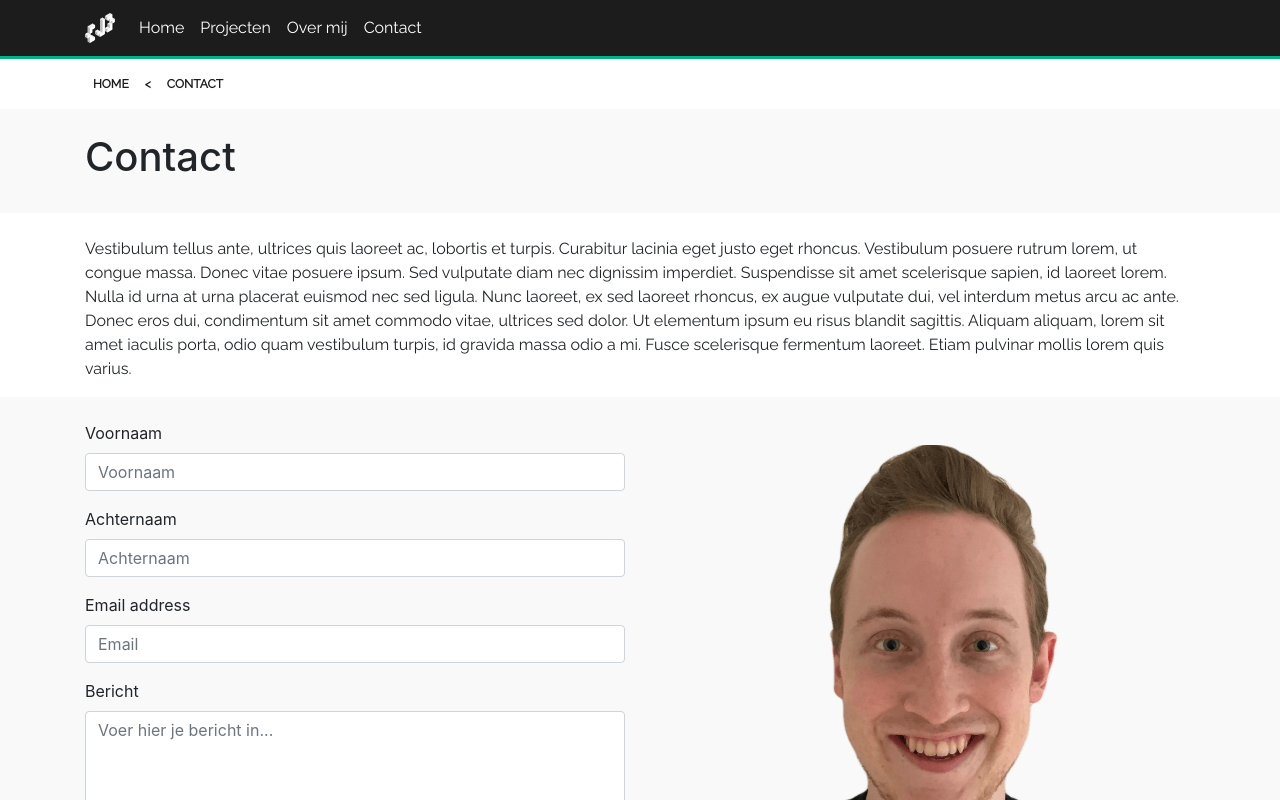
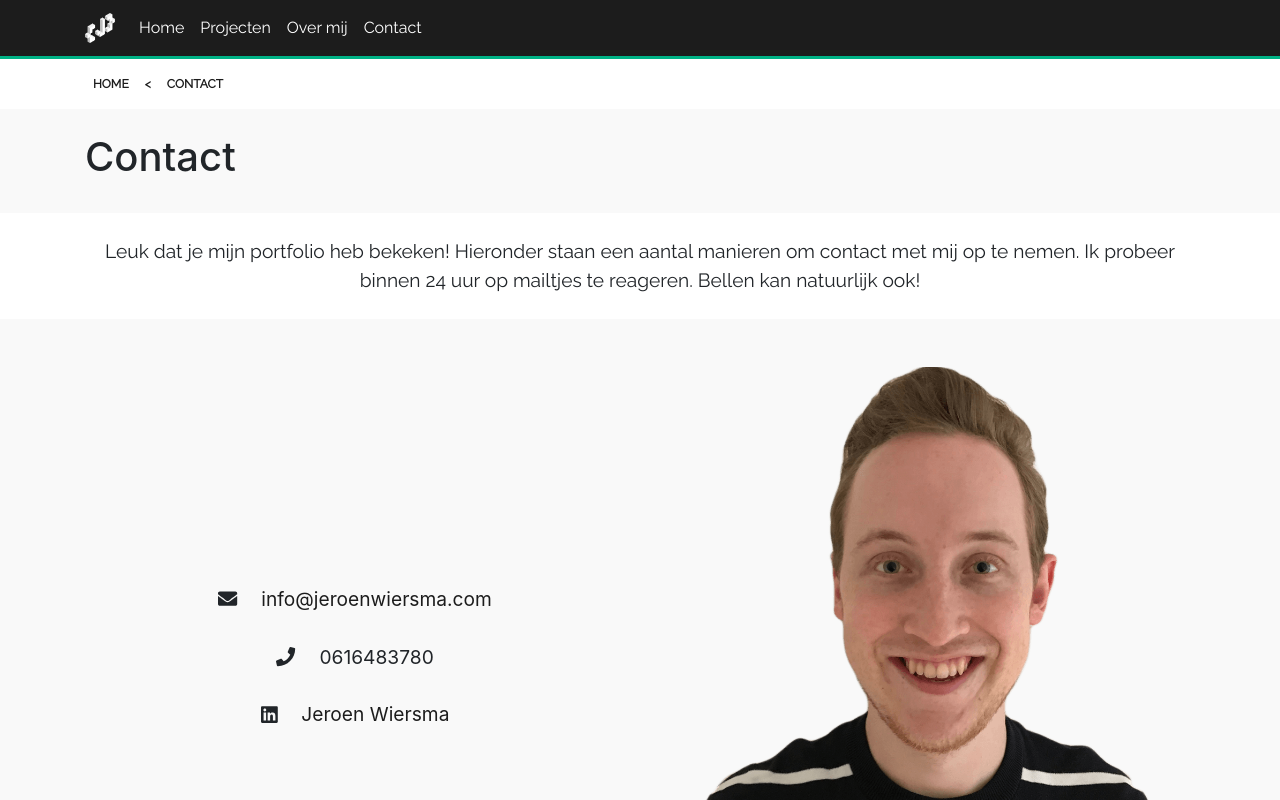
Before and after one commit to JeroenWGG/Portfolio, a React (Create React App) app: page /contact in a window 1280 px wide. Shown: the top 800 px of the page. Built offline with nearby package versions, Linux system fonts and the light colour scheme; what react-pose would draw is missing.

Commit message:
scrapped contactform and finished contact page

```diff
--- a/package.json
+++ b/package.json
@@ -4,9 +4,11 @@
   "private": true,
   "dependencies": {
     "@fortawesome/fontawesome-svg-core": "^1.2.25",
+    "@fortawesome/free-brands-svg-icons": "^5.11.2",
     "@fortawesome/free-solid-svg-icons": "^5.11.2",
     "@fortawesome/react-fontawesome": "^0.1.7",
     "bootstrap": "^4.3.1",
+    "formik": "^2.0.4",
     "i": "^0.3.6",
     "luxy.js": "^0.1.0",
     "react": "^16.10.2",
@@ -14,7 +16,8 @@
     "react-dom": "^16.10.2",
     "react-pose": "^4.0.9",
     "react-router-dom": "^5.1.2",
-    "react-scripts": "3.2.0"
+    "react-scripts": "3.2.0",
+    "yup": "^0.27.0"
   },
   "scripts": {
     "start": "react-scripts start",
--- a/src/components/Contact.jsx
+++ b/src/components/Contact.jsx
@@ -7,6 +7,9 @@ import Button from "react-bootstrap/Button";
 import Image from "react-bootstrap/Image";
 import Title from "./Title";
 import Breadcrumbs from "./Breadcrumbs";
+import { FontAwesomeIcon } from "@fortawesome/react-fontawesome";
+import { faEnvelope, faPhone } from "@fortawesome/free-solid-svg-icons";
+import { faLinkedin } from "@fortawesome/free-brands-svg-icons";
 
 class Contact extends Component {
   constructor(props) {
@@ -33,22 +36,13 @@ class Contact extends Component {
         <Breadcrumbs data={this.state.breadcrumbs} />
         <Title name="Contact" />
         <Container>
-          <Row>
-            <Col>
+          <Row className="pb-2">
+            <Col className="contactDetails">
               <p>
-                Vestibulum tellus ante, ultrices quis laoreet ac, lobortis et
-                turpis. Curabitur lacinia eget justo eget rhoncus. Vestibulum
-                posuere rutrum lorem, ut congue massa. Donec vitae posuere
-                ipsum. Sed vulputate diam nec dignissim imperdiet. Suspendisse
-                sit amet scelerisque sapien, id laoreet lorem. Nulla id urna at
-                urna placerat euismod nec sed ligula. Nunc laoreet, ex sed
-                laoreet rhoncus, ex augue vulputate dui, vel interdum metus arcu
-                ac ante. Donec eros dui, condimentum sit amet commodo vitae,
-                ultrices sed dolor. Ut elementum ipsum eu risus blandit
-                sagittis. Aliquam aliquam, lorem sit amet iaculis porta, odio
-                quam vestibulum turpis, id gravida massa odio a mi. Fusce
-                scelerisque fermentum laoreet. Etiam pulvinar mollis lorem quis
-                varius.
+                Leuk dat je mijn portfolio heb bekeken! Hieronder staan een
+                aantal manieren om contact met mij op te nemen. Ik probeer
+                binnen 24 uur op mailtjes te reageren. Bellen kan natuurlijk
+                ook!
               </p>
             </Col>
           </Row>
@@ -56,32 +50,28 @@ class Contact extends Component {
         <div className="greyContainer pt-4">
           <Container>
             <Row>
-              <Col>
-                <Form>
-                  <Form.Group controlId="formBasicFirstName">
-                    <Form.Label>Voornaam</Form.Label>
-                    <Form.Control type="text" placeholder="Voornaam" />
-                  </Form.Group>
-                  <Form.Group controlId="formBasicLastName">
-                    <Form.Label>Achternaam</Form.Label>
-                    <Form.Control type="text" placeholder="Achternaam" />
-                  </Form.Group>
-                  <Form.Group controlId="formBasicEmail">
-                    <Form.Label>Email address</Form.Label>
-                    <Form.Control type="email" placeholder="Email" />
-                  </Form.Group>
-                  <Form.Group controlId="exampleForm.ControlTextarea1">
-                    <Form.Label>Bericht</Form.Label>
-                    <Form.Control
-                      as="textarea"
-                      rows="5"
-                      placeholder="Voer hier je bericht in..."
-                    />
-                  </Form.Group>
-                  <Button variant="primary" type="submit" size="lg" block>
-                    Bericht versturen
-                  </Button>
-                </Form>
+              <Col lg={6} className="contactDetails">
+                {" "}
+                <div>
+                  <FontAwesomeIcon className="mr-4" icon={faEnvelope} />
+                  <a href="mailto:info@jeroenwiersma.com">
+                    info@jeroenwiersma.com
+                  </a>
+                </div>
+                <div>
+                  <br></br> <FontAwesomeIcon className="mr-4" icon={faPhone} />
+                  0616483780<br></br>
+                  <br></br>
+                </div>
+                <div>
+                  <FontAwesomeIcon className="mr-4" icon={faLinkedin} />
+                  <a
+                    className="links"
+                    href="https://www.linkedin.com/in/jeroen-wiersma-840748120/"
+                  >
+                    Jeroen Wiersma
+                  </a>
+                </div>
               </Col>
               <Col md={12} lg={6} className="mt-4">
                 <Image className="contactImage" src="/img/uitsnedenklein.png" />
--- a/src/components/Overmij.jsx
+++ b/src/components/Overmij.jsx
@@ -40,24 +40,20 @@ class Skills extends Component {
         { id: 11, name: "Adobe Illustrator", number: "75" },
         { id: 12, name: "Adobe Photoshop", number: "75" },
         { id: 13, name: "Adobe After Effects", number: "75" },
-        { id: 14, name: "Design Thinking", number: "75" }
+        { id: 14, name: "Adobe XD", number: "100" },
+        { id: 15, name: "Design Thinking", number: "75" }
       ],
       marketing: [
-        { id: 10, name: "Adobe Indesign", number: "75" },
-        { id: 11, name: "Adobe Illustrator", number: "75" },
-        { id: 12, name: "Adobe Photoshop", number: "75" },
-        { id: 13, name: "Adobe After Effects", number: "75" },
-        { id: 14, name: "Design Thinking", number: "75" },
-        { id: 15, name: "Google Analytics", number: "100" },
-        { id: 16, name: "Google Tag Manager", number: "75" },
-        { id: 17, name: "Google Optimize", number: "100" },
-        { id: 18, name: "Google Spreadsheets", number: "100" },
-        { id: 19, name: "Google Docs", number: "100" },
-        { id: 20, name: "Google Slides", number: "100" }
+        { id: 16, name: "Google Analytics", number: "100" },
+        { id: 17, name: "Google Tag Manager", number: "75" },
+        { id: 18, name: "Google Optimize", number: "100" },
+        { id: 19, name: "Google Spreadsheets", number: "100" },
+        { id: 20, name: "Google Docs", number: "100" },
+        { id: 21, name: "Google Slides", number: "100" }
       ],
       talen: [
-        { id: 21, name: "Nederlands", number: "100" },
-        { id: 22, name: "Engels", number: "75" }
+        { id: 22, name: "Nederlands", number: "100" },
+        { id: 23, name: "Engels", number: "75" }
       ]
     };
   }
@@ -71,40 +67,27 @@ class Skills extends Component {
             <Col xs={12} sm={6}>
               <ZoomImg src="/img/AboutJeroen.png" />
               <p className="mt-4">
-                Quisque tincidunt mauris iaculis, suscipit tellus sed, porta
-                nisi. Orci varius natoque penatibus et magnis dis parturient
-                montes, nascetur ridiculus mus. Donec at metus tellus. Mauris
-                sed accumsan ex. Orci varius natoque penatibus et magnis dis
-                parturient montes, nascetur ridiculus mus. Nulla consectetur,
-                sapien nec consectetur fermentum, arcu libero suscipit turpis,
-                id pretium leo metus nec turpis. Maecenas elementum metus neque,
-                id commodo risus placerat non. Pellentesque risus sapien,
-                placerat id semper hendrerit, facilisis et mauris. Aenean dolor
-                enim, sagittis et dolor eu, interdum faucibus velit. Vestibulum
-                ante ipsum primis in faucibus orci luctus et ultrices posuere
-                cubilia Curae; Aliquam varius ex at odio commodo, id porttitor
-                dui rhoncus. Curabitur quis scelerisque elit. Cras vehicula
-                augue vel turpis varius, sit amet tincidunt lacus eleifend.
-                Aliquam ut nisl tortor. Vivamus non tortor tempus, vehicula
-                velit eget, dignissim dui.
+                Mijn naam is Jeroen Wiersma. Ik ben 24 jaar oud en woon samen
+                met mijn vriendin in Houten. Mensen beschrijven mij meestal als
+                sociaal, enthousiast, doorzetter, creatief en gestructureerd.
+                Mijn passie ligt bij het leren van nieuwe dingen en deze meteen
+                toepassen.
               </p>
               <p className="mt-4">
-                Quisque tincidunt mauris iaculis, suscipit tellus sed, porta
-                nisi. Orci varius natoque penatibus et magnis dis parturient
-                montes, nascetur ridiculus mus. Donec at metus tellus. Mauris
-                sed accumsan ex. Orci varius natoque penatibus et magnis dis
-                parturient montes, nascetur ridiculus mus. Nulla consectetur,
-                sapien nec consectetur fermentum, arcu libero suscipit turpis,
-                id pretium leo metus nec turpis. Maecenas elementum metus neque,
-                id commodo risus placerat non. Pellentesque risus sapien,
-                placerat id semper hendrerit, facilisis et mauris. Aenean dolor
-                enim, sagittis et dolor eu, interdum faucibus velit. Vestibulum
-                ante ipsum primis in faucibus orci luctus et ultrices posuere
-                cubilia Curae; Aliquam varius ex at odio commodo, id porttitor
-                dui rhoncus. Curabitur quis scelerisque elit. Cras vehicula
-                augue vel turpis varius, sit amet tincidunt lacus eleifend.
-                Aliquam ut nisl tortor. Vivamus non tortor tempus, vehicula
-                velit eget, dignissim dui.
+                Ik heb dan ook een brede opleiding gehad. Mijn opleiding was de
+                bachelor Digitale Media en Communicatie. Op deze opleiding heb
+                ik geleerd om marketing, design en front-end development te
+                gebruiken binnen organisaties. Sinds ik klein ben heb ik al een
+                grote fascinatie voor het web en de gigantische mogelijkheden
+                voor razendsnelle communicatie. De nieuwste technologische
+                ontwikkelingen probeer ik dan ook bij te houden.
+              </p>
+              <p className="mt-4">
+                Door mijn “Jack of all trades” portfolio heb ik op deze pagina
+                mijn vaardigheden gevisualiseerd en gecategoriseerd op
+                marketing, development en design. Als je vragen hebt over het
+                niveau van bepaalde vaardigheden kan je altijd contact met mij
+                opnemen.
               </p>
             </Col>
             <Col xs={12} sm={6}>
--- a/src/css/index.css
+++ b/src/css/index.css
@@ -2,6 +2,16 @@
 
 p {
   font-family: "Raleway", sans-serif !important;
+  font-size: 1.2rem;
+}
+
+a {
+  color: #1c1c1c;
+}
+
+a:hover {
+  color: #00b285;
+  text-decoration: none;
 }
 
 /* NAVBAR */
@@ -306,15 +316,6 @@ body,
 
 /* CONTACT */
 
-.btn-primary {
-  background-color: #00b285;
-  border: #00b285;
-}
-
-.btn-primary:hover {
-  background-color: rgba(0, 178, 133, 0.8);
-}
-
 .contactImage {
   width: 100%;
 }
@@ -322,3 +323,11 @@ body,
 .greyContainer {
   background-color: #f9f9f9;
 }
+
+.contactDetails {
+  text-align: center;
+  justify-content: center;
+  display: flex;
+  flex-direction: column;
+  font-size: 1.2rem;
+}
```
Also changed, not shown: 1 other file (tests, documents, lock files or other folders).
